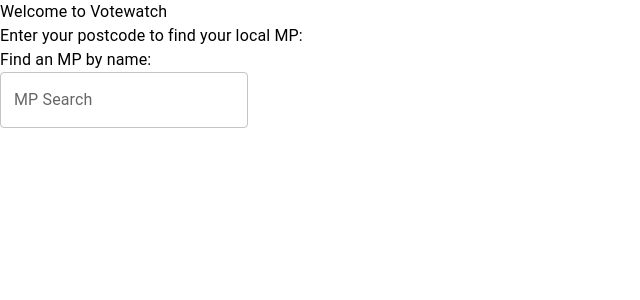
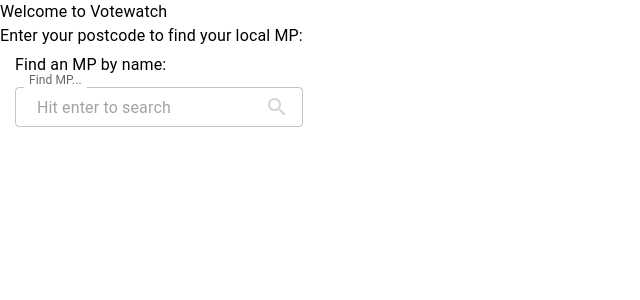
Before and after one commit to eggs-benny/votewatchFE, a React (Create React App) app: page /home in a window 1280 px wide. Shown: the top 300 px of the page, without its empty margins (0-640 px from the left). Built offline with nearby package versions, Linux system fonts and the light colour scheme.

Commit message:
[UPDATED] Improved search bar styling; added search validation; extracted MemberNameSearch component

```diff
--- a/package.json
+++ b/package.json
@@ -5,6 +5,7 @@
   "dependencies": {
     "@emotion/react": "^11.11.4",
     "@emotion/styled": "^11.11.5",
+    "@mui/icons-material": "^5.15.15",
     "@mui/material": "^5.15.15",
     "@testing-library/jest-dom": "^5.17.0",
     "@testing-library/react": "^13.4.0",
@@ -19,7 +20,8 @@
     "react-router-dom": "^6.22.3",
     "react-scripts": "5.0.1",
     "typescript": "^4.9.5",
-    "web-vitals": "^2.1.4"
+    "web-vitals": "^2.1.4",
+    "yup": "^1.4.0"
   },
   "scripts": {
     "start": "react-scripts start",
--- /dev/null
+++ b/src/components/Shared/StyledTextField/index.tsx
@@ -0,0 +1,21 @@
+import { styled, TextField } from "@mui/material";
+
+export const StyledTextField = styled(TextField)(
+    () => `
+      .MuiOutlinedInput-notchedOutline {
+        border-radius: 4px;
+      }
+      .MuiInputLabel-root {
+        line-height: 24px;
+        position: absolute;
+        top: -7px;
+      }
+      .MuiFormHelperText-root {
+        margin-bottom: 15px
+      }
+      & input[type="search"]::-webkit-search-cancel-button {
+        -webkit-appearance: none;
+        display: none;
+      }
+    `
+  );
--- /dev/null
+++ b/src/content/pages/Home/MemberSearch/index.tsx
@@ -0,0 +1,90 @@
+import { Search, KeyboardReturn } from "@mui/icons-material";
+import { Box, Typography, InputAdornment } from "@mui/material";
+import { useState } from "react";
+import { StyledTextField } from "src/components/Shared/StyledTextField";
+import { Member, MpData } from "src/models/member";
+import * as Yup from "yup";
+
+interface MemberNameSearchProps {
+  setMembers: (memberData: Member[]) => void;
+}
+
+function validationSchema() {
+  return Yup.string().min(3, "Minimum term 3 chars");
+}
+
+function MemberNameSearch({ setMembers }: MemberNameSearchProps) {
+  const [query, setQuery] = useState<string | null>("");
+  const [returnPrompt, setReturnPrompt] = useState<boolean>(false);
+  const [error, setError] = useState<string | null>(null);
+
+  const fetchMPList = async (mpName: string): Promise<any> => {
+    const response = await fetch(
+      `https://members-api.parliament.uk/api/Members/Search?Name=${mpName}`
+    );
+    const mpData: MpData = await response.json();
+    setMembers(mpData.items);
+  };
+
+  const handleChange = (e) => {
+    const value = e.target.value;
+    value.length >= 3 ? setReturnPrompt(true) : setReturnPrompt(false);
+    validationSchema()
+      .validate(value)
+      .then(() => {
+        setError(null);
+      })
+      .catch((err) => {
+        setError(err.message);
+      });
+    if (value.length === 0) {
+      setQuery("");
+    }
+    setQuery(value);
+  };
+
+  const handleKeyPress = (e) => {
+    if (e.key === "Enter") {
+      const value = e.target.value;
+      fetchMPList(value);
+      e.preventDefault();
+    }
+  };
+
+  return (
+    <Box px={"15px"}>
+      <Box py={"5px"}>
+        <Typography>Find an MP by name:</Typography>
+      </Box>
+      <Box py={"5px"}>
+        <StyledTextField
+          type="search"
+          name="MP Search"
+          value={query}
+          label="Find MP..."
+          placeholder="Hit enter to search"
+          onChange={handleChange}
+          onKeyUp={handleKeyPress}
+          error={!!error}
+          helperText={error}
+          InputProps={{
+            sx: {
+              height: "40px"
+            },
+            startAdornment: (
+              <InputAdornment position="start">
+                {returnPrompt && <KeyboardReturn sx={{ color: "lightgray" }} />}
+              </InputAdornment>
+            ),
+            endAdornment: (
+              <InputAdornment position="end">
+                <Search sx={{ color: "lightgray" }} />
+              </InputAdornment>
+            )
+          }}
+        />
+      </Box>
+    </Box>
+  );
+}
+export default MemberNameSearch;
--- a/src/content/pages/Home/index.tsx
+++ b/src/content/pages/Home/index.tsx
@@ -1,6 +1,7 @@
-import { Box, TextField, Typography } from "@mui/material";
+import { Typography } from "@mui/material";
 import { useState } from "react";
-import { Member, MpData } from "src/models/member";
+import { Member } from "src/models/member";
+import MemberNameSearch from "./MemberSearch";
 
 function Home() {
   // welcome
@@ -11,66 +12,19 @@
   // Find an MP
 
   // MP List
-  const [query, setQuery] = useState<string | null>("");
   const [members, setMembers] = useState<Member[]>([]);
-  console.log(members[0]?.value?.nameDisplayAs);
-
-  const fetchMPList = async (mpName: string): Promise<any> => {
-    const response = await fetch(
-      `https://members-api.parliament.uk/api/Members/Search?Name=${mpName}`
-    );
-    const mpData: MpData = await response.json();
-    setMembers(mpData.items);
-  };
-
-  const handleChange = (e) => {
-    const value = e.target.value;
-    // value.length >= 3 ? setReturnPrompt(true) : setReturnPrompt(false);
-    // validationSchema()
-    //   .validate(value)
-    //   .then(() => {
-    //     if (isMounted.current) {
-    //       setError(null);
-    //     }
-    //   })
-    //   .catch((err) => {
-    //     if (isMounted.current) {
-    //       setError(err.message);
-    //     }
-    //   });
-    // if (value.length === 0) {
-    //   setFilterSearch("");
-    // }
-    setQuery(value);
-  };
-
-  const handleKeyPress = (e) => {
-    if (e.key === "Enter") {
-      const value = e.target.value;
-      fetchMPList(value);
-      e.preventDefault();
-    }
-  };
 
   return (
     <>
       <Typography>Welcome to Votewatch</Typography>
       <Typography>Enter your postcode to find your local MP:</Typography>
-      <Box>
-        <Typography>Find an MP by name:</Typography>
-        <TextField
-          type="search"
-          name="MP Search"
-          value={query}
-          label="MP Search"
-          placeholder="Press enter to search"
-          onChange={handleChange}
-          onKeyUp={handleKeyPress}
-        />
-      </Box>
-
+      <MemberNameSearch setMembers={setMembers} />
       {members?.map((member) => {
-        return <Typography>{member?.value?.nameDisplayAs}</Typography>;
+        return (
+          <Typography key={member.value.id}>
+            {member.value.nameDisplayAs}
+          </Typography>
+        );
       })}
     </>
   );
--- a/src/models/member.tsx
+++ b/src/models/member.tsx
@@ -1,5 +1,5 @@
 export interface MpData {
-    items: Member[]
+  items: Member[];
 }
 
 export interface Member {
```
Also changed, not shown: 1 other file (tests, documents, lock files or other folders).
